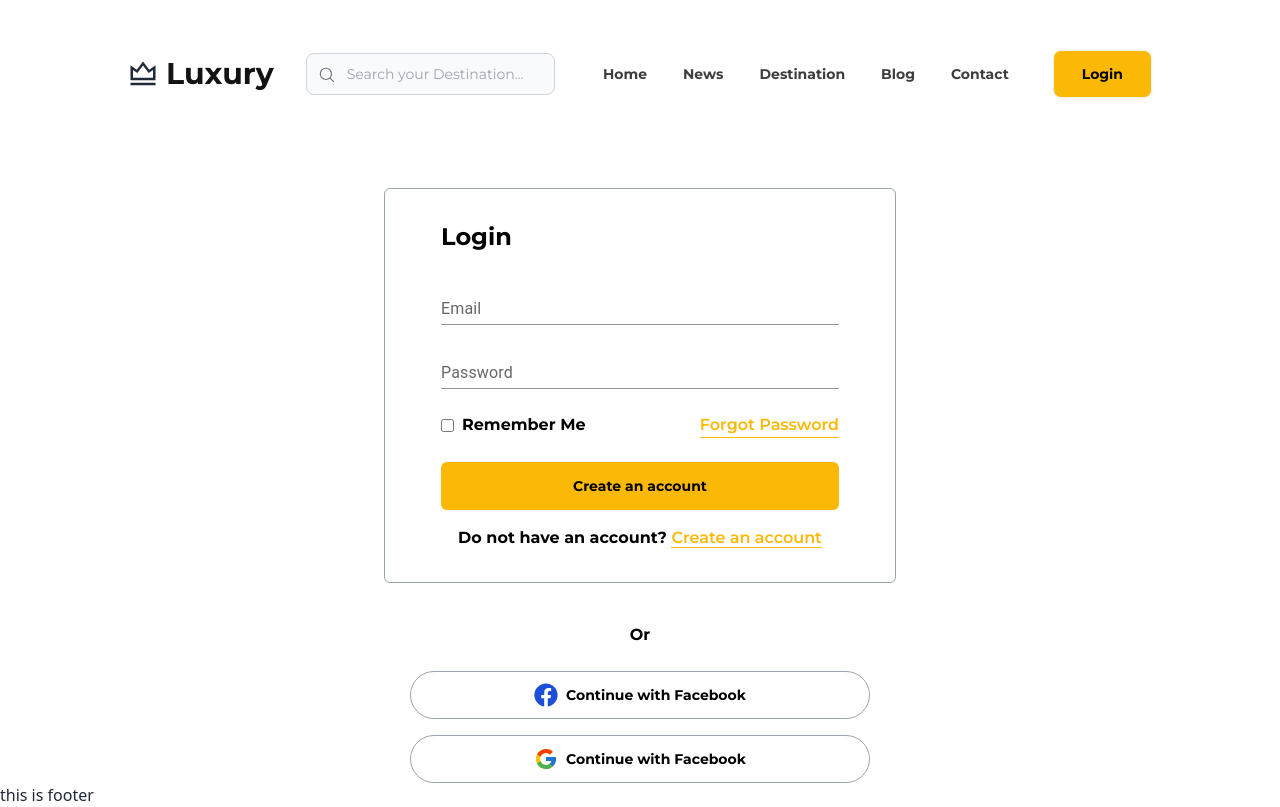
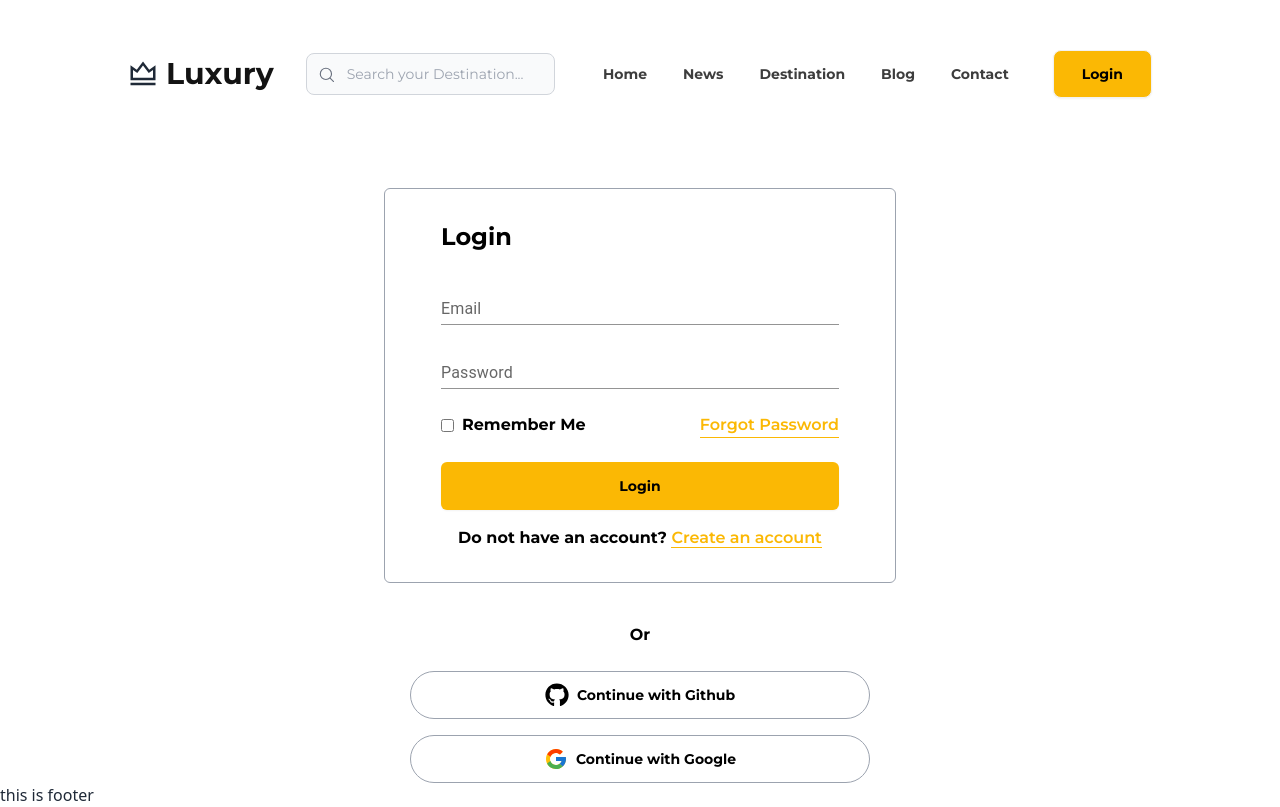
Before and after one commit to khalidbinibrahim/Assignment-9, a React (Vite) app: page /login in a window 1280 px wide. Built offline with nearby package versions, Linux system fonts and the light colour scheme; no server answers.

Commit message:
complete github and google sign in

```diff
--- a/src/pages/CreateAccount/CreateAccount.jsx
+++ b/src/pages/CreateAccount/CreateAccount.jsx
@@ -1,17 +1,17 @@
 import TextField from '@mui/material/TextField';
 import { useForm } from "react-hook-form";
 import { NavLink } from 'react-router-dom';
-import { FaFacebook } from "react-icons/fa";
 import { FcGoogle } from "react-icons/fc";
 import { Helmet } from 'react-helmet-async';
 import { ToastContainer, toast } from 'react-toastify';
 import 'react-toastify/dist/ReactToastify.css';
 import { useContext } from 'react';
 import { AuthContext } from '../../providers/AuthProvider';
+import { FaGithub } from 'react-icons/fa';
 
 const CreateAccount = () => {
     const { register, handleSubmit, getValues, reset } = useForm();
-    const { createUser } = useContext(AuthContext);
+    const { createUser, gitHubLogin, googleLogin } = useContext(AuthContext);
 
     const onSubmit = data => {
         const { password, confirmPassword } = data;
@@ -50,22 +50,47 @@ const CreateAccount = () => {
         console.log(fullName, lastName, email, PhotoUrl);
 
         createUser(email, password)
-        .then(res =>{
-            console.log(res.user);
-            res.user.PhotoURL = PhotoUrl;
-            res.user.displayName = fullName;
-        })
-        .catch(error =>{
-            console.error(error);
-        })
+            .then(res => {
+                console.log(res.user);
+                res.user.PhotoURL = PhotoUrl;
+                res.user.displayName = fullName;
+                toast.success("Account created successfully");
+                reset();
+            })
+            .catch(error => {
+                console.error(error);
+                toast.error("Error creating account. Please try again.");
+            });
+    };
 
-        toast.success("Account created successfully");
-        reset();
-    };
 
     const checkPasswordCriteria = password => {
         return /[A-Z]/.test(password) && /[a-z]/.test(password) && password.length >= 6;
     };
+
+    const handleGithubLogin = () => {
+        gitHubLogin()
+            .then(res =>{
+                console.log(res.user);
+                toast.success("Logged in with GitHub successfully");
+            })
+            .catch(error =>{
+                console.error(error);
+                toast.error("Error logging in with GitHub. Please try again.");
+            });
+    }
+
+    const handleGoogleLogin = () => {
+        googleLogin()
+            .then(res => {
+                console.log(res.user);
+                toast.success("Logged in with Google successfully");
+            })
+            .catch(error => {
+                console.error(error);
+                toast.error("Error logging in with Google. Please try again.");
+            });
+    }
 
     return (
         <div>
@@ -111,8 +136,8 @@ const CreateAccount = () => {
             </div>
 
             <div className='flex flex-col items-center justify-center gap-4 font-montserrat'>
-                <a className="btn btn-outline text-black bg-white rounded-3xl border-gray-400 px-10 py-auto font-bold w-[460px]"><FaFacebook className='text-blue-700 text-2xl' /> Continue with Facebook</a>
-                <a className="btn btn-outline text-black bg-white rounded-3xl border-gray-400 px-10 py-auto font-bold w-[460px]"><FcGoogle className='text-2xl' /> Continue with Facebook</a>
+                <a onClick={handleGithubLogin} className="btn btn-outline text-black bg-white rounded-3xl border-gray-400 px-10 py-auto font-bold w-[460px]"><FaGithub className='text-2xl' /> Continue with Github</a>
+                <a onClick={handleGoogleLogin} className="btn btn-outline text-black bg-white rounded-3xl border-gray-400 px-10 py-auto font-bold w-[460px]"><FcGoogle className='text-2xl' /> Continue with Google</a>
             </div>
         </div>
     );
--- a/src/pages/Login/Login.jsx
+++ b/src/pages/Login/Login.jsx
@@ -1,23 +1,64 @@
 import TextField from '@mui/material/TextField';
 import { useForm } from "react-hook-form";
-import { NavLink } from 'react-router-dom';
-import { FaFacebook } from "react-icons/fa";
+import { NavLink, useLocation, useNavigate } from 'react-router-dom';
+import { FaGithub } from "react-icons/fa";
 import { FcGoogle } from "react-icons/fc";
 import { Helmet } from 'react-helmet-async';
 import { useContext } from 'react';
 import { AuthContext } from '../../providers/AuthProvider';
+import { toast } from 'react-toastify';
 
 const Login = () => {
     const { register, handleSubmit, getValues, reset } = useForm();
-    const { signInUser } = useContext(AuthContext);
+    const { signInUser, gitHubLogin, googleLogin } = useContext(AuthContext);
+    const location = useLocation();
+    const navigate = useNavigate();
 
     const onSubmit = data => {
         console.log(data);
     }
 
-    const handleSignIn = () =>{
+    const handleSignIn = () => {
         const formData = getValues();
-        console.log(formData)
+        console.log(formData);
+        const email = formData.Email;
+        const password = formData.Password;
+        console.log(email, password)
+        signInUser(email, password)
+            .then(res => {
+                console.log(res.user);
+                toast.success("Logged in user successfully");
+                navigate(location?.state ? location.state : '/');
+            })
+            .catch(error => {
+                console.error(error);
+                toast.error("Error logging in user. Please try again.");
+            })
+        reset();
+    }
+
+    const handleGithubLogin = () => {
+        gitHubLogin()
+            .then(res =>{
+                console.log(res.user);
+                toast.success("Logged in with GitHub successfully");
+            })
+            .catch(error =>{
+                console.error(error);
+                toast.error("Error logging in with GitHub. Please try again.");
+            });
+    }
+
+    const handleGoogleLogin = () => {
+        googleLogin()
+            .then(res => {
+                console.log(res.user);
+                toast.success("Logged in with Google successfully");
+            })
+            .catch(error => {
+                console.error(error);
+                toast.error("Error logging in with Google. Please try again.");
+            });
     }
 
     return (
@@ -45,7 +86,7 @@ const Login = () => {
                     </div>
 
                     <div className='my-4'>
-                        <button type="submit" className="btn w-full bg-[#FBB804] font-montserrat text-black font-bold px-7 text-center rounded-md border-none" onClick={handleSignIn}>Create an account</button>
+                        <button type="submit" className="btn w-full bg-[#FBB804] font-montserrat text-black font-bold px-7 text-center rounded-md border-none" onClick={handleSignIn}>Login</button>
                     </div>
                 </form>
                 <p className='text-black font-bold text-center'>Do not have an account? <NavLink to="/create_account" className="text-[#FBB804] border-b border-[#FBB804] font-semibold">Create an account</NavLink></p>
@@ -56,8 +97,8 @@ const Login = () => {
             </div>
 
             <div className='flex flex-col items-center justify-center gap-4 font-montserrat'>
-                <a className="btn btn-outline text-black bg-white rounded-3xl border-gray-400 px-10 py-auto font-bold w-[460px]"><FaFacebook className='text-blue-700 text-2xl' /> Continue with Facebook</a>
-                <a className="btn btn-outline text-black bg-white rounded-3xl border-gray-400 px-10 py-auto font-bold w-[460px]"><FcGoogle className='text-2xl' /> Continue with Facebook</a>
+                <a onClick={handleGithubLogin} className="btn btn-outline text-black bg-white rounded-3xl border-gray-400 px-10 py-auto font-bold w-[460px]"><FaGithub className='text-2xl' /> Continue with Github</a>
+                <a onClick={handleGoogleLogin} className="btn btn-outline text-black bg-white rounded-3xl border-gray-400 px-10 py-auto font-bold w-[460px]"><FcGoogle className='text-2xl' /> Continue with Google</a>
             </div>
         </div>
     );
--- a/src/pages/Shared/Navigation/Navigation.jsx
+++ b/src/pages/Shared/Navigation/Navigation.jsx
@@ -1,8 +1,11 @@
 import { NavLink } from "react-router-dom";
 import { RiVipCrownLine } from "react-icons/ri";
 import { IoSearchOutline } from "react-icons/io5";
+import { useContext } from "react";
+import { AuthContext } from "../../../providers/AuthProvider";
 
 const Navigation = () => {
+    const { user } = useContext(AuthContext);
 
     const navLinks = <>
         <NavLink to="/" className="mr-3 font-bold text-[#0d0d0dcc] hover:bg-base-300 focus:border-b-2 focus:border-[#F9A51A] focus:text-[#F9A51A] focus:font-semibold rounded-lg py-2 px-3">Home</NavLink>
--- a/src/providers/AuthProvider.jsx
+++ b/src/providers/AuthProvider.jsx
@@ -1,22 +1,45 @@
-import { createUserWithEmailAndPassword, signInWithEmailAndPassword } from "firebase/auth";
-import { createContext, useState } from "react";
-import {auth} from "../firebase/firebase.config"
+import { GithubAuthProvider, GoogleAuthProvider, createUserWithEmailAndPassword, onAuthStateChanged, signInWithEmailAndPassword, signInWithPopup } from "firebase/auth";
+import { createContext, useEffect, useState } from "react";
+import { auth } from "../firebase/firebase.config"
 
 export const AuthContext = createContext(null);
 
 const AuthProvider = ({ children }) => {
-    // const [user, setUser] = useState(null);
+    const [user, setUser] = useState(null);
+    const gitHubProvider = new GithubAuthProvider();
+    const googleProvider = new GoogleAuthProvider();
 
-    const createUser = (email, password) =>{
+    const createUser = (email, password) => {
         return createUserWithEmailAndPassword(auth, email, password)
     }
 
-    const signInUser = (email, password) =>{
+    const signInUser = (email, password) => {
         return signInWithEmailAndPassword(auth, email, password)
     }
 
+    const gitHubLogin = () => {
+        return signInWithPopup(auth, gitHubProvider)
+    }
+
+    const googleLogin = () => {
+        return signInWithPopup(auth, googleProvider)
+    }
+
+    useEffect(() => {
+        const unSubscribe = onAuthStateChanged(auth, currentUser => {
+            console.log('user in the auth state changed', currentUser);
+            setUser(currentUser);
+        });
+        return () => {
+            unSubscribe();
+        }
+    }, [])
+
     const info = {
+        user,
         createUser,
+        gitHubLogin,
+        googleLogin,
         signInUser
     }
 
```
Also changed, not shown: src/pages/Home/RealEstates/EstateDetails.jsx (+6 -5 lines), src/README.md (added).
